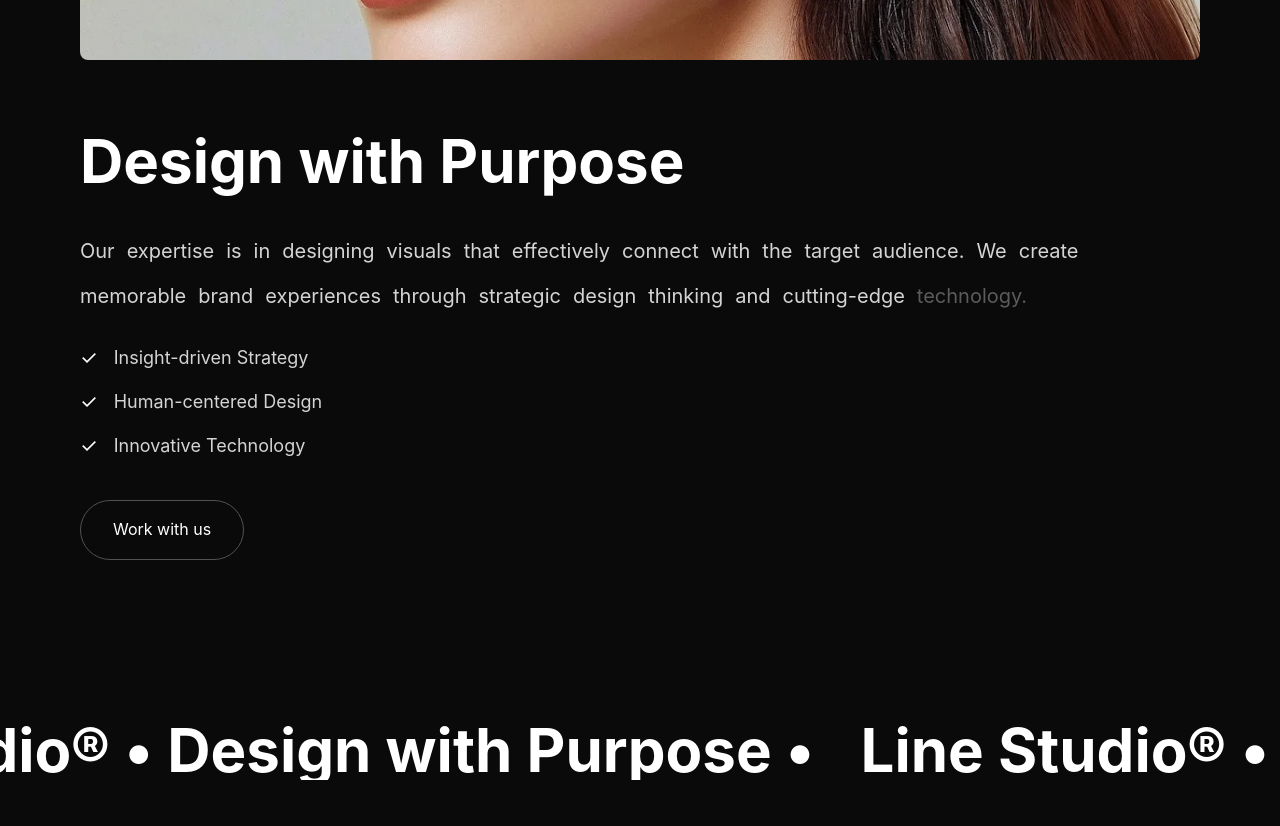
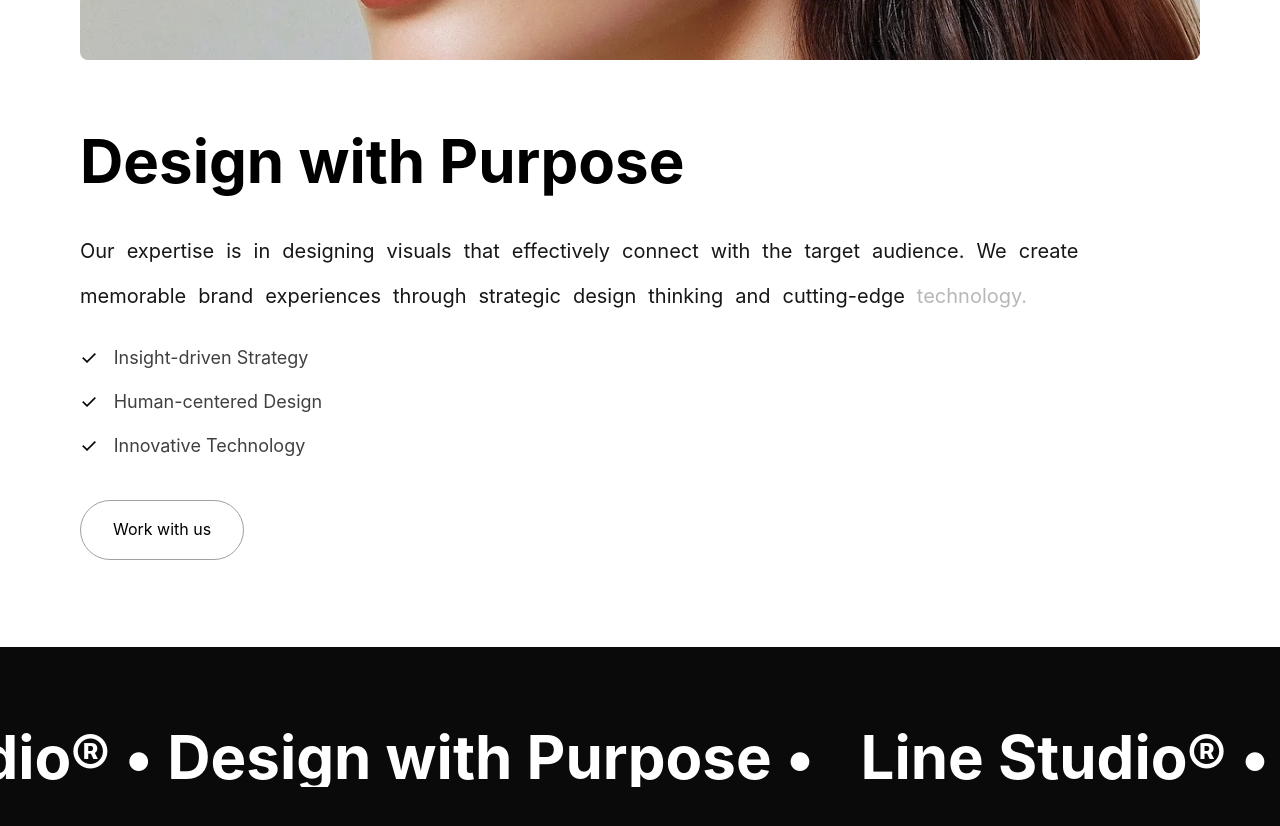
Before and after one commit to devchangjun/fastcampus-interactive-vibecoding01, a Next.js app: page / in a window 1280 px wide. Shown: the part 1300-2126 px from the top of the page. Built offline with nearby package versions, Linux system fonts and the light colour scheme.

Commit message:
feat: hover 버튼

```diff
--- a/src/app/page.tsx
+++ b/src/app/page.tsx
@@ -20,6 +20,7 @@ import SlideUp from "@/components/SlideUp";
 export default function Home() {
   const [email, setEmail] = useState("");
   const observerRef = useRef<IntersectionObserver | null>(null);
+  const [isAboutSectionScrolled, setIsAboutSectionScrolled] = useState(false);
 
   // Smooth scrolling function
   const scrollToSection = (sectionId: string) => {
@@ -56,6 +57,26 @@ export default function Home() {
 
     return () => {
       observerRef.current?.disconnect();
+    };
+  }, []);
+
+  useEffect(() => {
+    const aboutSection = document.getElementById("about");
+    if (!aboutSection) return;
+
+    const observer = new IntersectionObserver(
+      ([entry]) => {
+        setIsAboutSectionScrolled(entry.isIntersecting);
+      },
+      {
+        threshold: 0.6,
+      }
+    );
+
+    observer.observe(aboutSection);
+
+    return () => {
+      observer.disconnect();
     };
   }, []);
 
@@ -158,7 +179,12 @@ export default function Home() {
       </section>
 
       {/* About Section */}
-      <section className="py-20 md:py-32" id="about">
+      <section
+        className={`py-20 md:py-32 transition-colors duration-700 ${
+          isAboutSectionScrolled ? "bg-white" : "bg-transparent"
+        }`}
+        id="about"
+      >
         <div className="container mx-auto px-5 md:px-10">
           <div className="grid grid-cols-1 lg:grid-cols-2 gap-16 items-center">
             <div className="relative w-full h-96 lg:h-[30rem]">
@@ -173,35 +199,82 @@ export default function Home() {
             <div>
               <ScrambleText
                 text="Design with Purpose"
-                className="text-4xl sm:text-5xl md:text-6xl font-bold leading-tight mb-6"
+                className={`text-4xl sm:text-5xl md:text-6xl font-bold leading-tight mb-6 transition-colors duration-700 ${
+                  isAboutSectionScrolled ? "text-black" : "text-white"
+                }`}
               />
               <ScrollTriggerText
                 className="text-lg md:text-xl leading-relaxed mb-8"
-                fromColor="#737373"
-                toColor="#d4d4d4"
+                fromColor={isAboutSectionScrolled ? "#a3a3a3" : "#737373"}
+                toColor={isAboutSectionScrolled ? "#171717" : "#d4d4d4"}
               >
                 Our expertise is in designing visuals that effectively connect with the target audience. We create
                 memorable brand experiences through strategic design thinking and cutting-edge technology.
               </ScrollTriggerText>
               <ul className="space-y-4 mb-10">
                 <li className="flex items-center gap-4">
-                  <span className="text-xl text-white">✓</span>
-                  <p className="text-neutral-300 text-lg">Insight-driven Strategy</p>
+                  <span
+                    className={`text-xl transition-colors duration-700 ${
+                      isAboutSectionScrolled ? "text-black" : "text-white"
+                    }`}
+                  >
+                    ✓
+                  </span>
+                  <p
+                    className={`text-lg transition-colors duration-700 ${
+                      isAboutSectionScrolled ? "text-neutral-700" : "text-neutral-300"
+                    }`}
+                  >
+                    Insight-driven Strategy
+                  </p>
                 </li>
                 <li className="flex items-center gap-4">
-                  <span className="text-xl text-white">✓</span>
-                  <p className="text-neutral-300 text-lg">Human-centered Design</p>
+                  <span
+                    className={`text-xl transition-colors duration-700 ${
+                      isAboutSectionScrolled ? "text-black" : "text-white"
+                    }`}
+                  >
+                    ✓
+                  </span>
+                  <p
+                    className={`text-lg transition-colors duration-700 ${
+                      isAboutSectionScrolled ? "text-neutral-700" : "text-neutral-300"
+                    }`}
+                  >
+                    Human-centered Design
+                  </p>
                 </li>
                 <li className="flex items-center gap-4">
-                  <span className="text-xl text-white">✓</span>
-                  <p className="text-neutral-300 text-lg">Innovative Technology</p>
+                  <span
+                    className={`text-xl transition-colors duration-700 ${
+                      isAboutSectionScrolled ? "text-black" : "text-white"
+                    }`}
+                  >
+                    ✓
+                  </span>
+                  <p
+                    className={`text-lg transition-colors duration-700 ${
+                      isAboutSectionScrolled ? "text-neutral-700" : "text-neutral-300"
+                    }`}
+                  >
+                    Innovative Technology
+                  </p>
                 </li>
               </ul>
               <Link
                 href="#contact"
-                className="inline-block py-4 px-8 bg-transparent border border-neutral-600 text-white no-underline rounded-full"
+                className={`inline-block py-4 px-8 border no-underline rounded-full transition-colors duration-500 relative overflow-hidden group ${
+                  isAboutSectionScrolled
+                    ? "border-neutral-400 text-black hover:bg-black hover:text-white"
+                    : "bg-transparent border-neutral-600 text-white hover:bg-white hover:text-black"
+                }`}
               >
-                Work with us
+                <span className="inline-block transition-transform duration-500 ease-in-out group-hover:-translate-y-[150%]">
+                  Work with us
+                </span>
+                <span className="absolute inset-0 flex items-center justify-center transition-transform duration-500 ease-in-out translate-y-full group-hover:translate-y-0">
+                  Contact Us
+                </span>
               </Link>
             </div>
           </div>
```
